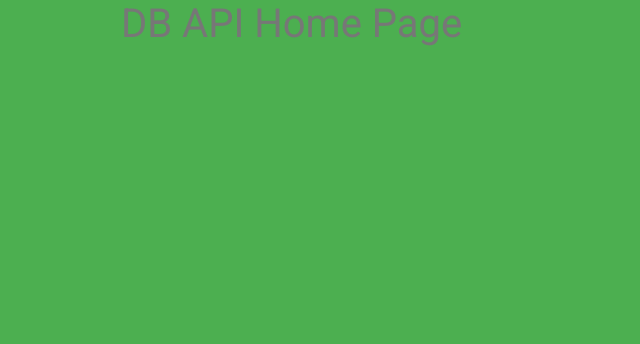
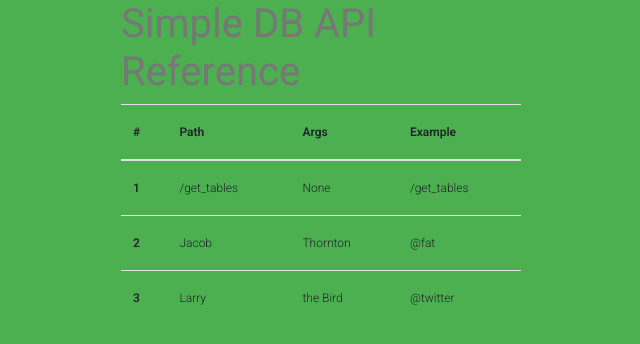
Before and after one commit to wayscript/wsx_tools, a Flask app: page / in a window 1280 px wide. Shown: the top 344 px of the page, without its empty margins (319-959 px from the left). Run offline with Flask 2, Linux system fonts and the light colour scheme; some libraries are stand-ins or nearby versions.

Commit message:
Finalize endpoints, functionality

```diff
--- a/services/databases/sql_database_api/app.py
+++ b/services/databases/sql_database_api/app.py
@@ -4,7 +4,9 @@ from flask import Flask, render_template, request
 import mysql.connector
 from mysql.connector import Error
 
-from logic import create_connection, read_query, execute_and_return, read_query_with_params
+from logic import ( create_connection, read_query, execute_and_return,
+                    read_query_with_params, read_query_insert_data,
+                    execute_and_commit )
 from response_cleaner import clean_columns
 
 ## Configuration:
@@ -12,11 +14,15 @@ from response_cleaner import clean_columns
 # App Logic
 app = Flask(__name__)
 
+# Index page - Accessed through templates/index.html
+# The included example used the index as a crude API reference, can change
+# this easily by changing index.html to suit your own needs.
 @app.route('/')
 def index():
     return render_template('index.html')
 
-# Get Requests
+### Get Requests
+# Get all tables of Database
 @app.route('/get_tables', methods = ['GET'])
 def get_tables():
     # Creation Connection and Query:
@@ -24,37 +30,12 @@ def get_tables():
     query = read_query('get_tables.sql')
     # Execute Statement
     results = execute_and_return(connection, query)
-    return {'results':str(results)}
+    return {'results':results}
 
-@app.route('/get_all_from_table', methods = ['GET', 'POST'])
-def get_all_from_table():
-    if request.method == 'POST':
-        # Request Parameters
-        data = request.get_json()
-        table = data.get('table')
-        print(table)
-        # Creation Connection and Query:
-        connection = create_connection()
-        query = read_query_with_params('get_all_from_table.sql', table)
-        # Execute Statement
-        results = execute_and_return(connection, query)
-        return {'results':str(results)}
-
-# Post Requests
-@app.route('/get_entry_from_table', methods = ['GET', 'POST'])
-def get_entry_from_table():
-    # Pulling payload
-    table = request.json('table')
-    column = request.json('column')
-    value = request.json('value')
-    # Creation Connection and Query:
-    connection = create_connection()
-    query = read_query_with_params('get_entry_from_table.sql', table, column, value)
-    # Execute Statement
-    results = execute_and_return(connection, query)
-    return {'results':str(results)}
-
-# Post Requests
+### Post Requests - Get Data
+# Get table columns
+# Parameters:
+# table (Required) - the specified table to retrieve the columns of
 @app.route('/describe_table', methods = ['GET', 'POST'])
 def describe_table():
     if request.method == 'POST':
@@ -71,22 +52,65 @@ def describe_table():
             columns = clean_columns(results)
             return {'results':columns}
         else:
-            return {'message':'Invalid method, please send POST'}
+            return {'results':'Error. Please send valid post request.'}
 
+# Get all table data
+# Parameters:
+# table (Required) - the specified table to retrieve the data from
+@app.route('/get_all_from_table', methods = ['GET', 'POST'])
+def get_all_from_table():
+    if request.method == 'POST':
+        # Request Parameters
+        # post request requires a table key i.e. {'table':'users'}
+        data = request.get_json()
+        table = data.get('table')
+        # Creation Connection and Query:
+        connection = create_connection()
+        query = read_query_with_params('get_all_from_table.sql', table)
+        # Execute Statement
+        results = execute_and_return(connection, query)
+        return {'results':results}
+    else:
+        return {'results':'Error. Please send valid post request.'}
 
+@app.route('/get_entry_from_table', methods = ['GET', 'POST'])
+def get_entry_from_table():
+    # Pulling payload
+    if request.method == 'POST':
+        if request.json:
+            data = request.get_json()
+            table = data.get('table')
+            column = data.get('column')
+            value = data.get('value')
+            # Creation Connection and Query:
+            connection = create_connection()
+            query = read_query_with_params('get_entry_from_table.sql', table, column, value)
+            # Execute Statement
+            results = execute_and_return(connection, query)
+            return {'results':results}
+
+### Post Requests - ADD data
+# Create an entry in a specified table
+# Parameters:
+# table (Required) - The db table to add data to
+# values (Required) - The values to add to the table i.e. '(24, "Derrick", 25)'
 @app.route('/create_entry', methods = ['GET', 'POST'])
 def create_entry():
     if request.method == 'POST':
         if request.json:
             data = request.get_json()
             table = data.get('table')
-            values = data.get('values')
+            value = data.get('value')
             # Creation Connection and Query:
             connection = create_connection()
-            query = read_query_with_params('insert_customer.sql', table, None, values)
+            query = read_query_insert_data('insert_data.sql', table, value)
             # Execute Statement
-            results = execute_and_return(connection, query)
-            return {'results':str(results)}
+            results = execute_and_commit(connection, query)
+            return {'results':results}
+        else:
+            return {'results':'No payload received. Please include table and values'}
+    else:
+        return {'results':'Error. Please send valid post request.'}
 
 if __name__ == '__main__':
     app.run()
--- a/services/databases/sql_database_api/examples/insert_data.py
+++ b/services/databases/sql_database_api/examples/create_entry.py
@@ -1,6 +1,7 @@
 import requests
 
-payload = {"table":"users", "value":"(2, 'Mike', 24)"}
+payload = { "table":"users",
+            "values": '(100, "Steve", 34)'}
 
 response = requests.post('http://127.0.0.1:5000/create_entry', json=payload)
 print(response.content)
--- /dev/null
+++ b/services/databases/sql_database_api/examples/get_entry_from_table.py
@@ -0,0 +1,6 @@
+import requests
+
+payload = {"table":"users", "column":"id", "value":"2"}
+
+response = requests.post('http://127.0.0.1:5000/get_entry_from_table', json=payload)
+print(response.content)
--- a/services/databases/sql_database_api/logic.py
+++ b/services/databases/sql_database_api/logic.py
@@ -9,6 +9,10 @@ password = ''#os.environ.get('password')
 database = 'o8mw8z2mfdko3zj2'#os.environ.get('database')
 port = '3306'#
 
+### Helper functions
+## Create database connection
+# Takes credentials from your secrets file and connects to your database
+# returns the connection
 def create_connection():
     connection = None
     try:
@@ -24,11 +28,16 @@ def create_connection():
 
     return connection
 
+# Read query
+# reads no parameter querys from the SQL directory
 def read_query(file_name):
     with open('sql/' + str(file_name), 'r') as f:
         query = f.read()
         return query
 
+# Read Query with Params
+# if your SQL statement needs dynamic parsing from data with the post request,
+# this function will parse the query together to be returned
 def read_query_with_params(file_name, table=None, column=None, value=None):
     with open('sql/' + str(file_name), 'r') as f:
         contents = f.readlines()
@@ -42,11 +51,29 @@ def read_query_with_params(file_name, table=None, column=None, value=None):
             query = contents[0].format(table=table)
         return query
 
+# insert data statement
+def read_query_insert_data(file_name, table=None, value=None):
+    with open('sql/' + str(file_name), 'r') as f:
+        contents = f.readlines()
+        if table and value:
+            query = contents[0].format(table=table, value=value)
+        return query
+
+# Execute Query and return results
+# Takes a query generated from an above helper function and executes it
+# then the response is return to be used in the JSON response
 def execute_and_return(connection, query):
     try:
         cursor = connection.cursor()
         cursor.execute(query)
         results = cursor.fetchall()
+        print(results)
         return results
     except Error as e:
+        print(e)
         return e
+
+def execute_and_commit(connection, query):
+    cursor = connection.cursor()
+    cursor.execute(query)
+    connection.commit()
--- a/services/databases/sql_database_api/sql/get_entry_from_table.sql
+++ b/services/databases/sql_database_api/sql/get_entry_from_table.sql
@@ -1 +1 @@
-"SELECT * FROM {table} WHERE {column}='{value}';"
+SELECT * FROM {table} WHERE {column}='{value}';
--- a/services/databases/sql_database_api/sql/insert_customer.sql
+++ /dev/null
@@ -1 +0,0 @@
-INSERT INTO {table} VALUES {contents};
--- /dev/null
+++ b/services/databases/sql_database_api/sql/insert_data.sql
@@ -0,0 +1 @@
+INSERT INTO {table} VALUES {value};
--- a/services/databases/sql_database_api/templates/index.html
+++ b/services/databases/sql_database_api/templates/index.html
@@ -1,4 +1,34 @@
 {% extends "base.html" %}
 {% block content %}
-<h1> DB API Home Page </h1>
+<h1> Simple DB API Reference </h1>
+<table class="table">
+  <thead>
+    <tr>
+      <th scope="col">#</th>
+      <th scope="col">Path</th>
+      <th scope="col">Args</th>
+      <th scope="col">Example</th>
+    </tr>
+  </thead>
+  <tbody>
+    <tr>
+      <th scope="row">1</th>
+      <td>/get_tables</td>
+      <td>None</td>
+      <td>/get_tables</td>
+    </tr>
+    <tr>
+      <th scope="row">2</th>
+      <td>Jacob</td>
+      <td>Thornton</td>
+      <td>@fat</td>
+    </tr>
+    <tr>
+      <th scope="row">3</th>
+      <td>Larry</td>
+      <td>the Bird</td>
+      <td>@twitter</td>
+    </tr>
+  </tbody>
+</table>
 {% endblock %}
```
